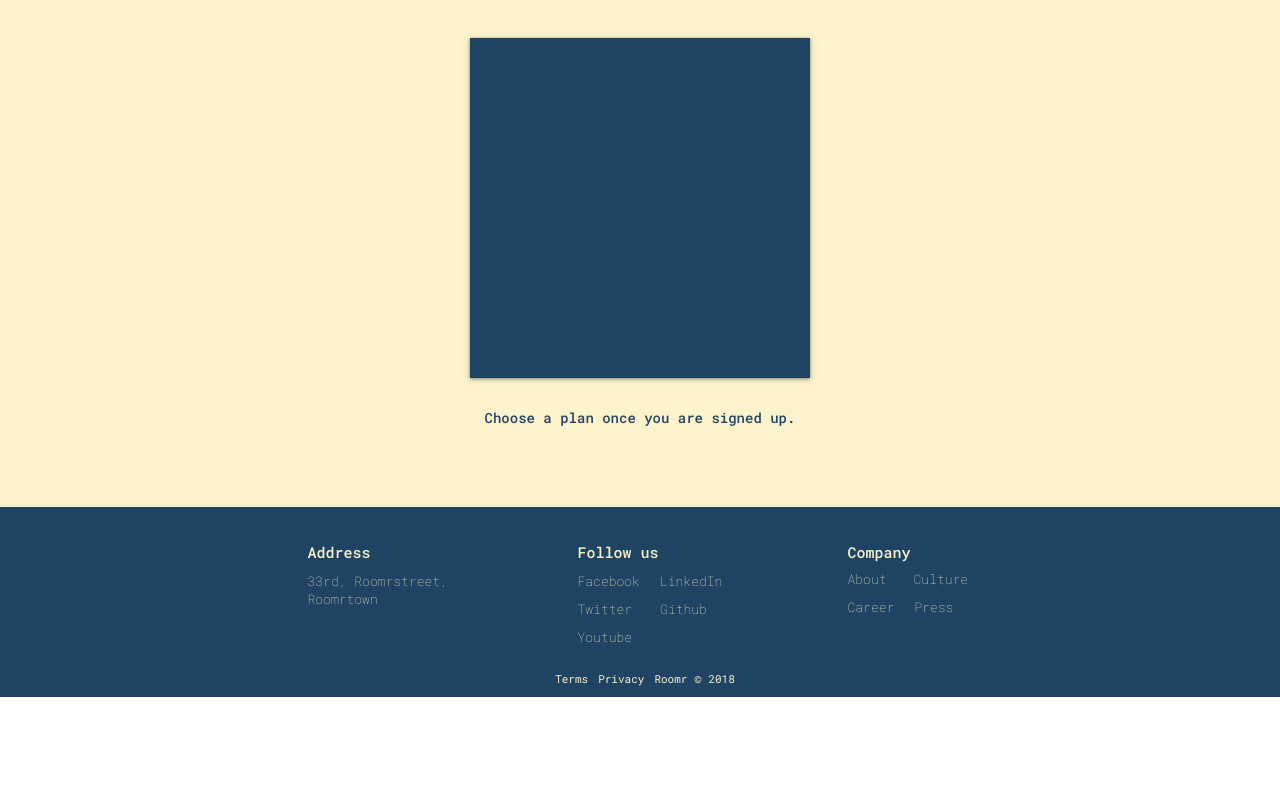
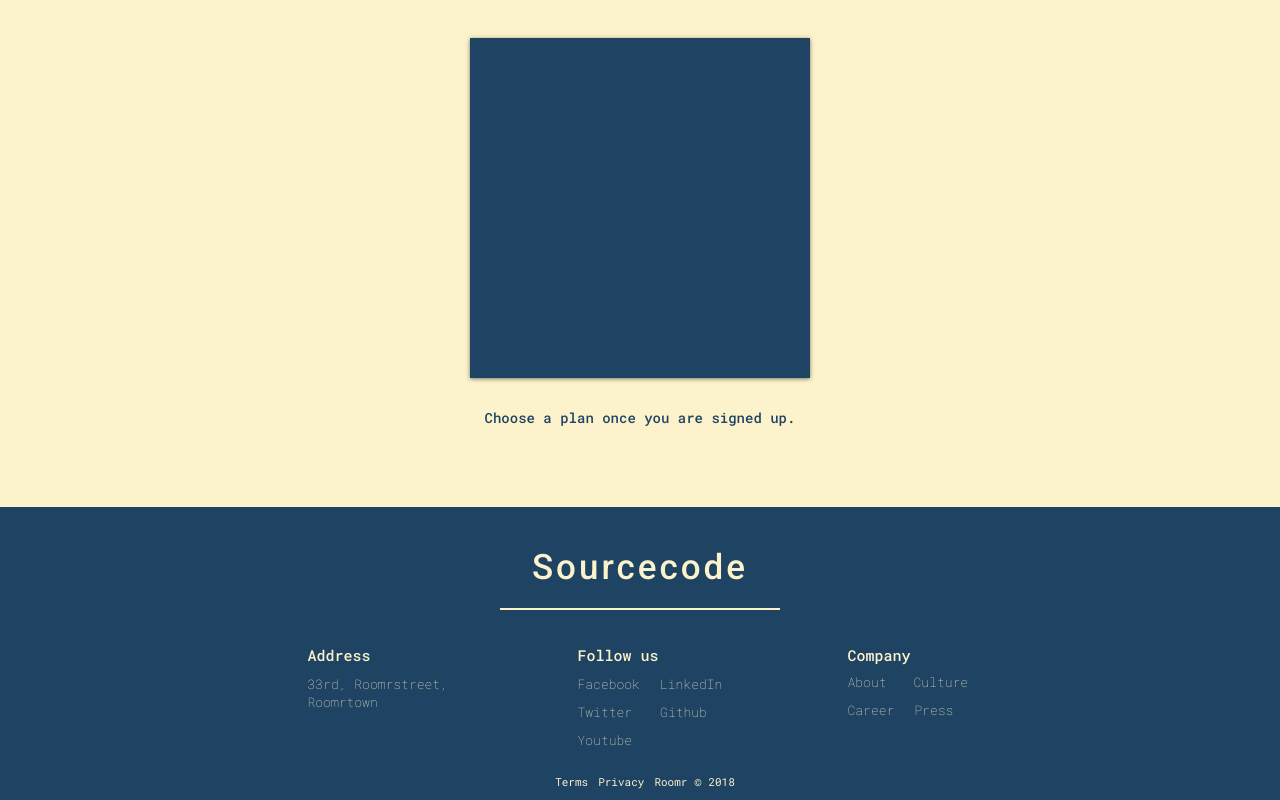
Before and after one commit to etmk/roomr-landing, a Gatsby site: page / in a window 1280 px wide. Shown: the part 2730-3530 px from the top of the page. Before the commit the page ends 3427 px from the top, so only its background shows below. Built offline with nearby package versions, Linux system fonts and the light colour scheme; Gatsby itself is replaced by a stand-in of ours.

Commit message:
added starting code and sectionHeader

```diff
--- a/src/components/sourcecodeSection.css
+++ b/src/components/sourcecodeSection.css
@@ -0,0 +1,3 @@
+.sourcecode-section {
+  background: #1e4363;
+}
--- a/src/components/sourcecodeSection.js
+++ b/src/components/sourcecodeSection.js
@@ -0,0 +1,15 @@
+import React from 'react';
+
+import SectionHeader from './sectionHeader';
+import Container from './container';
+import Centrifier from './centrifier';
+
+import './sourcecodeSection.css';
+
+const SourcecodeSection = () => (
+  <div className="sourcecode-section">
+    <SectionHeader text="Sourcecode" smallLine="220px" bigLine="280px"/>
+  </div>
+)
+
+export default SourcecodeSection;
--- a/src/pages/index.js
+++ b/src/pages/index.js
@@ -7,6 +7,7 @@ import FeatureSection from '../components/featureSection';
 import PricingSection from '../components/pricingSection';
 import TestimonialSection from '../components/testimonialSection';
 import LoginSection from '../components/loginSection';
+import SourcecodeSection from '../components/sourcecodeSection';
 
 const IndexPage = () => (
   <Layout>
@@ -16,6 +17,7 @@ const IndexPage = () => (
     <PricingSection />
     <TestimonialSection />
     <LoginSection />
+    <SourcecodeSection />
   </Layout>
 )
 
```
